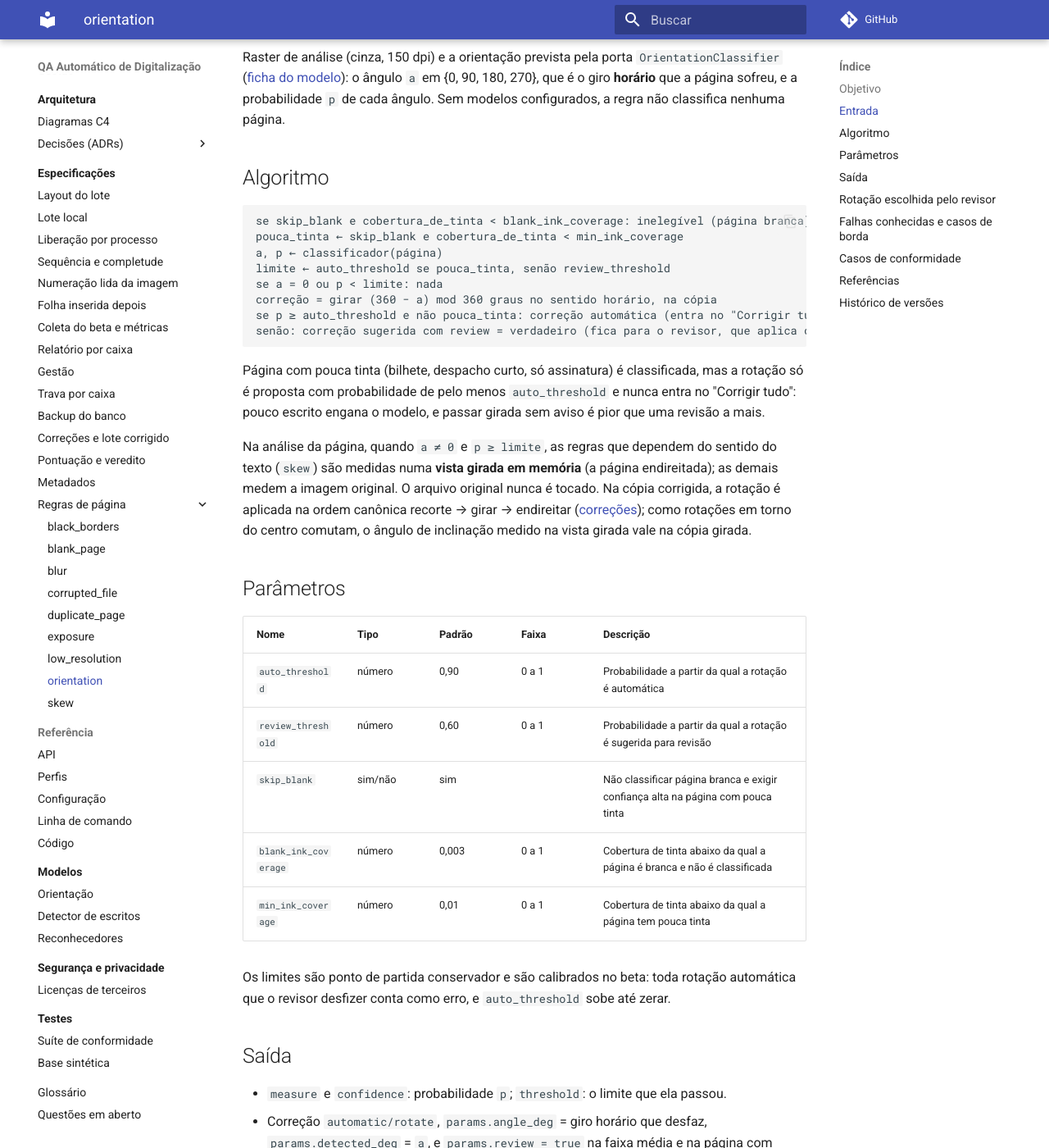
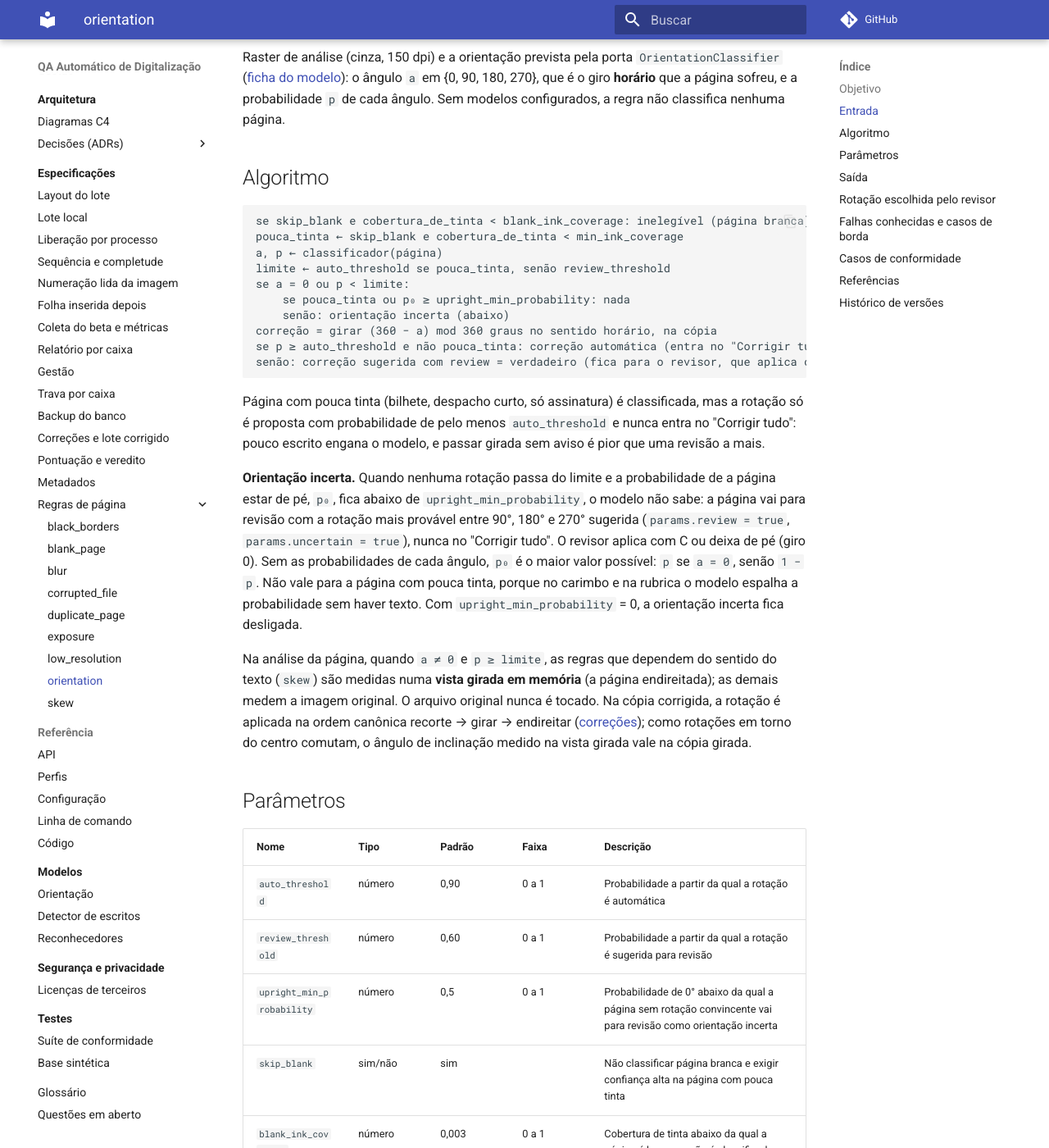
Before and after one commit to he445/app-beta, an MkDocs documentation site: the page built from docs/especificacoes/detectors/orientation.md, in a window 1280 px wide and 1400 px high, scrolled down 449 px. Shown: the whole window at 82% size. Built offline with MkDocs 1.6.1 and Material for MkDocs 9.7.7, drawn with Linux system fonts in a browser that asks for light colours; comment, search, counter and statistics services are not loaded; some of the changed text lies outside the part shown.

Commit message:
feat(detectors): orientação incerta vai para revisão (T3)
Novo parâmetro upright_min_probability (0,5): sem rotação acima de review_threshold e
com P(0°) abaixo do piso, a regra gera "Orientação incerta" para revisão, com a rotação
mais provável sugerida (params.uncertain), nunca automática. Não vale para página com
pouca tinta (carimbo). Spec, manifesto 1.2.0, perfil sos-piloto e ADR-0014 atualizados.
A conformidade aceita orientation junto de skew (página a 4° dá P(0°) = 0,42).

Kit público: silenciosas 11 → 3, automáticas erradas 0, revisões 52 → 71, páginas
de pé para revisão 5,7%.

Co-Authored-By: Claude Opus 5.5 <noreply@anthropic.com>
Claude-Session: https://claude.ai/code/session_013KfsBSb3dPa4w5aLNwhPqp

```diff
--- a/docs/especificacoes/detectors/orientation.md
+++ b/docs/especificacoes/detectors/orientation.md
@@ -22,7 +22,9 @@ se skip_blank e cobertura_de_tinta < blank_ink_coverage: inelegível (página br
 pouca_tinta ← skip_blank e cobertura_de_tinta < min_ink_coverage
 a, p ← classificador(página)
 limite ← auto_threshold se pouca_tinta, senão review_threshold
-se a = 0 ou p < limite: nada
+se a = 0 ou p < limite:
+    se pouca_tinta ou p₀ ≥ upright_min_probability: nada
+    senão: orientação incerta (abaixo)
 correção = girar (360 − a) mod 360 graus no sentido horário, na cópia
 se p ≥ auto_threshold e não pouca_tinta: correção automática (entra no "Corrigir tudo")
 senão: correção sugerida com review = verdadeiro (fica para o revisor, que aplica com C)
@@ -32,6 +34,15 @@ Página com pouca tinta (bilhete, despacho curto, só assinatura) é classificad
 rotação só é proposta com probabilidade de pelo menos `auto_threshold` e nunca entra no
 "Corrigir tudo": pouco escrito engana o modelo, e passar girada sem aviso é pior que uma
 revisão a mais.
+
+**Orientação incerta.** Quando nenhuma rotação passa do limite e a probabilidade de a
+página estar de pé, `p₀`, fica abaixo de `upright_min_probability`, o modelo não sabe: a
+página vai para revisão com a rotação mais provável entre 90°, 180° e 270° sugerida
+(`params.review = true`, `params.uncertain = true`), nunca no "Corrigir tudo". O revisor
+aplica com C ou deixa de pé (giro 0). Sem as probabilidades de cada ângulo, `p₀` é o maior
+valor possível: `p` se `a = 0`, senão `1 − p`. Não vale para a página com pouca tinta,
+porque no carimbo e na rubrica o modelo espalha a probabilidade sem haver texto. Com
+`upright_min_probability` = 0, a orientação incerta fica desligada.
 
 Na análise da página, quando `a ≠ 0` e `p ≥ limite`, as regras que dependem do
 sentido do texto (`skew`) são medidas numa **vista girada em memória** (a página
@@ -46,6 +57,7 @@ inclinação medido na vista girada vale na cópia girada.
 | --- | --- | --- | --- | --- |
 | `auto_threshold` | número | 0,90 | 0 a 1 | Probabilidade a partir da qual a rotação é automática |
 | `review_threshold` | número | 0,60 | 0 a 1 | Probabilidade a partir da qual a rotação é sugerida para revisão |
+| `upright_min_probability` | número | 0,5 | 0 a 1 | Probabilidade de 0° abaixo da qual a página sem rotação convincente vai para revisão como orientação incerta |
 | `skip_blank` | sim/não | sim | | Não classificar página branca e exigir confiança alta na página com pouca tinta |
 | `blank_ink_coverage` | número | 0,003 | 0 a 1 | Cobertura de tinta abaixo da qual a página é branca e não é classificada |
 | `min_ink_coverage` | número | 0,01 | 0 a 1 | Cobertura de tinta abaixo da qual a página tem pouca tinta |
@@ -55,10 +67,13 @@ automática que o revisor desfizer conta como erro, e `auto_threshold` sobe até
 
 ## Saída
 
-- `measure` e `confidence`: probabilidade `p`; `threshold`: o limite que ela passou.
+- `measure` e `confidence`: probabilidade `p`; `threshold`: o limite que ela passou. Na
+  orientação incerta, `measure` = `p₀`, `threshold` = `upright_min_probability` e
+  `confidence` = `1 − p₀`.
 - Correção `automatic/rotate`, `params.angle_deg` = giro horário que desfaz,
   `params.detected_deg` = `a`, e `params.review = true` na faixa média e na página com
-  pouca tinta; nesta, também `params.low_ink = true`.
+  pouca tinta; nesta, também `params.low_ink = true`. Na orientação incerta,
+  `detected_deg` é a rotação mais provável e `params.uncertain = true`.
 - Mensagem: "Página de lado (girada para a direita)", "de cabeça para baixo" ou "de lado
   (girada para a esquerda)", com a confiança.
 
@@ -80,7 +95,10 @@ os mesmos.
 - Página paisagem (tabela, planta) gira quando o texto está de lado, como o revisor faz
   hoje. Se a operação definir outra regra para paisagem, ela vira parâmetro do perfil.
 - O modelo olha o recorte central da página reduzida: página com texto só nas bordas
-  tende a confiança baixa e cai na revisão ou em nada.
+  tende a confiança baixa e cai na revisão (sugerida ou incerta).
+- Texto muito inclinado (4° ou mais) tira a certeza de 0°: a página torta pode vir com
+  orientação incerta junto com a sinalização de inclinação (coocorrência aceita na
+  conformidade).
 
 ## Casos de conformidade
 
@@ -95,6 +113,10 @@ devolve o original pixel a pixel) está em `engine/tests/test_orientation.py`.
 
 ## Histórico de versões
 
+- 1.2.0: orientação incerta (`upright_min_probability`): sem rotação convincente e com
+  0° abaixo de 0,5, a página vai para revisão em vez de passar como de pé. No kit público,
+  as giradas sem sinalização caem de 11 para 3, as revisões sobem de 52 para 71 e 5,7% das
+  páginas de pé vão para revisão.
 - 1.1.0: página com pouca tinta passa a ser classificada; só sinaliza a partir de
   `auto_threshold` e sempre para revisão (novo `blank_ink_coverage` para a página branca).
   No relatório de testes de 18/11/2026, duas páginas manuscritas giradas com menos de 1%
--- a/engine/src/qa_engine/detectors/orientation/manifest.yaml
+++ b/engine/src/qa_engine/detectors/orientation/manifest.yaml
@@ -1,5 +1,5 @@
 id: orientation
-version: 1.1.0
+version: 1.2.0
 title: Página de lado ou de cabeça para baixo
 spec: docs/especificacoes/detectors/orientation.md
 input: page_gray_150dpi
@@ -8,6 +8,7 @@ severity: medium
 params:
   auto_threshold: { type: number, default: 0.90, minimum: 0, maximum: 1, description: "Probabilidade a partir da qual a rotação entra no Corrigir tudo" }
   review_threshold: { type: number, default: 0.60, minimum: 0, maximum: 1, description: "Probabilidade a partir da qual a rotação é sugerida para revisão" }
+  upright_min_probability: { type: number, default: 0.5, minimum: 0, maximum: 1, description: "Probabilidade de 0° abaixo da qual a página sem rotação convincente vai para revisão como orientação incerta" }
   skip_blank: { type: boolean, default: true, description: "Não classificar página branca e exigir confiança alta na página com pouca tinta" }
   blank_ink_coverage: { type: number, default: 0.003, minimum: 0, maximum: 1, description: "Cobertura de tinta abaixo da qual a página é branca e não é classificada" }
   min_ink_coverage: { type: number, default: 0.01, minimum: 0, maximum: 1, description: "Cobertura de tinta abaixo da qual a página tem pouca tinta: só sinaliza a partir de auto_threshold, sempre para revisão" }
```
Also changed, not shown: other parts of docs/especificacoes/detectors/orientation.md (+1 -1 lines), CHANGELOG.md (+8 -0 lines), docs/adr/0014-orientacao-por-classificador-onnx.md (+3 -1 lines), docs/modelos/orientacao.md (+20 -0 lines), docs/referencia/perfis.md (+2 -1 lines), 4 other files.
